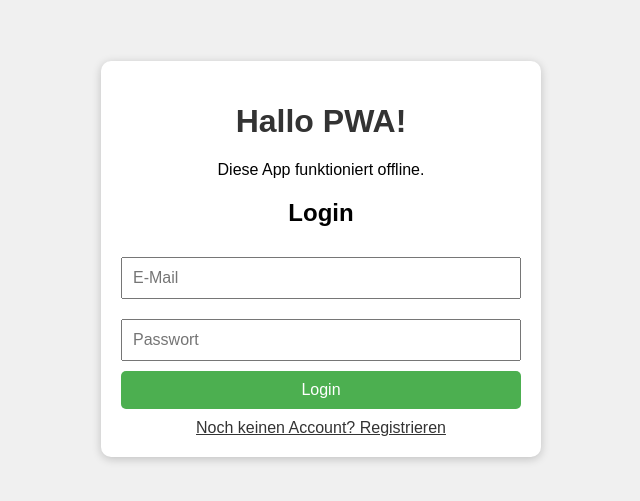
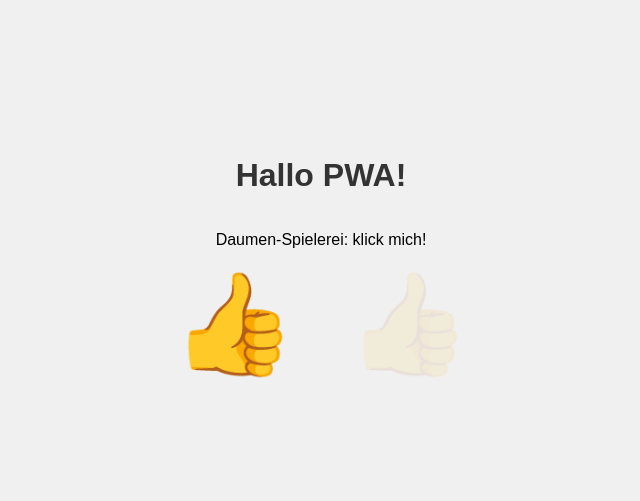
Before and after one commit to nikh93/pwa-demo, a plain HTML site: page index.html in a window 1280 px wide. Shown: the part 191-692 px from the top of the page, without its empty margins (319-959 px from the left). Drawn offline with Linux system fonts and the light colour scheme.

Commit message:
Update index.html

```diff
--- a/index.html
+++ b/index.html
@@ -18,117 +18,49 @@
       background-color: #f0f0f0;
     }
     .container {
-      background: white;
-      padding: 20px;
-      border-radius: 10px;
-      box-shadow: 0 2px 10px rgba(0,0,0,0.2);
-      max-width: 400px;
-      width: 100%;
+      display: flex;
+      align-items: center;
+      gap: 50px;
     }
-    h1, h2 {
-      text-align: center;
+    .thumb {
+      font-size: 100px;
+      cursor: pointer;
+      user-select: none;
+      transition: transform 0.2s, color 0.2s;
     }
-    form {
-      display: flex;
-      flex-direction: column;
+    .thumb.active {
+      color: #4CAF50;
+      transform: scale(1.2);
     }
-    input {
-      margin: 10px 0;
-      padding: 10px;
-      font-size: 16px;
+    .thumb.inactive {
+      color: #888;
     }
-    button {
-      padding: 10px;
-      font-size: 16px;
-      background-color: #4CAF50;
-      color: white;
-      border: none;
-      border-radius: 5px;
-      cursor: pointer;
-    }
-    button:hover {
-      background-color: #45a049;
-    }
-    .toggle-link {
-      margin-top: 10px;
-      text-align: center;
-      color: #333;
-      cursor: pointer;
-      text-decoration: underline;
+    .shadow {
+      font-size: 100px;
+      color: rgba(0,0,0,0.1);
+      user-select: none;
     }
   </style>
 </head>
 <body>
-  <div class="container" id="auth-container">
-    <h1>Hallo PWA!</h1>
-    <p>Diese App funktioniert offline.</p>
+  <h1>Hallo PWA!</h1>
+  <p>Daumen-Spielerei: klick mich!</p>
 
-    <!-- Login-Formular -->
-    <div id="login-form">
-      <h2>Login</h2>
-      <form onsubmit="login(event)">
-        <input type="email" id="login-email" placeholder="E-Mail" required>
-        <input type="password" id="login-password" placeholder="Passwort" required>
-        <button type="submit">Login</button>
-      </form>
-      <div class="toggle-link" onclick="toggleForms()">Noch keinen Account? Registrieren</div>
-    </div>
+  <div class="container">
+    <!-- Klickbarer Daumen -->
+    <div id="click-thumb" class="thumb inactive">👍</div>
 
-    <!-- Registrierungs-Formular -->
-    <div id="register-form" style="display:none;">
-      <h2>Registrieren</h2>
-      <form onsubmit="register(event)">
-        <input type="email" id="register-email" placeholder="E-Mail" required>
-        <input type="password" id="register-password" placeholder="Passwort" required>
-        <button type="submit">Registrieren</button>
-      </form>
-      <div class="toggle-link" onclick="toggleForms()">Bereits registriert? Login</div>
-    </div>
+    <!-- Schatten-Daumen (nicht klickbar) -->
+    <div class="shadow">👍</div>
   </div>
 
   <script>
-    // Umschalten zwischen Login und Registrierung
-    function toggleForms() {
-      const loginForm = document.getElementById('login-form');
-      const registerForm = document.getElementById('register-form');
-      if (loginForm.style.display === 'none') {
-        loginForm.style.display = 'block';
-        registerForm.style.display = 'none';
-      } else {
-        loginForm.style.display = 'none';
-        registerForm.style.display = 'block';
-      }
-    }
+    const clickThumb = document.getElementById('click-thumb');
 
-    // Offline-Login
-    function login(event) {
-      event.preventDefault();
-      const email = document.getElementById('login-email').value;
-      const password = document.getElementById('login-password').value;
-
-      const storedPassword = localStorage.getItem("user_" + email);
-      if (storedPassword && storedPassword === password) {
-        alert("Login erfolgreich! Willkommen, " + email);
-      } else {
-        alert("Falsche E-Mail oder Passwort.");
-      }
-    }
-
-    // Offline-Registrierung
-    function register(event) {
-      event.preventDefault();
-      const email = document.getElementById('register-email').value;
-      const password = document.getElementById('register-password').value;
-
-      if (localStorage.getItem("user_" + email)) {
-        alert("Diese E-Mail ist bereits registriert.");
-        return;
-      }
-
-      localStorage.setItem("user_" + email, password);
-      alert("Registrierung erfolgreich! Du kannst dich jetzt einloggen.");
-      toggleForms();
-    }
+    clickThumb.addEventListener('click', () => {
+      clickThumb.classList.toggle('active');
+      clickThumb.classList.toggle('inactive');
+    });
   </script>
 </body>
 </html>
```
